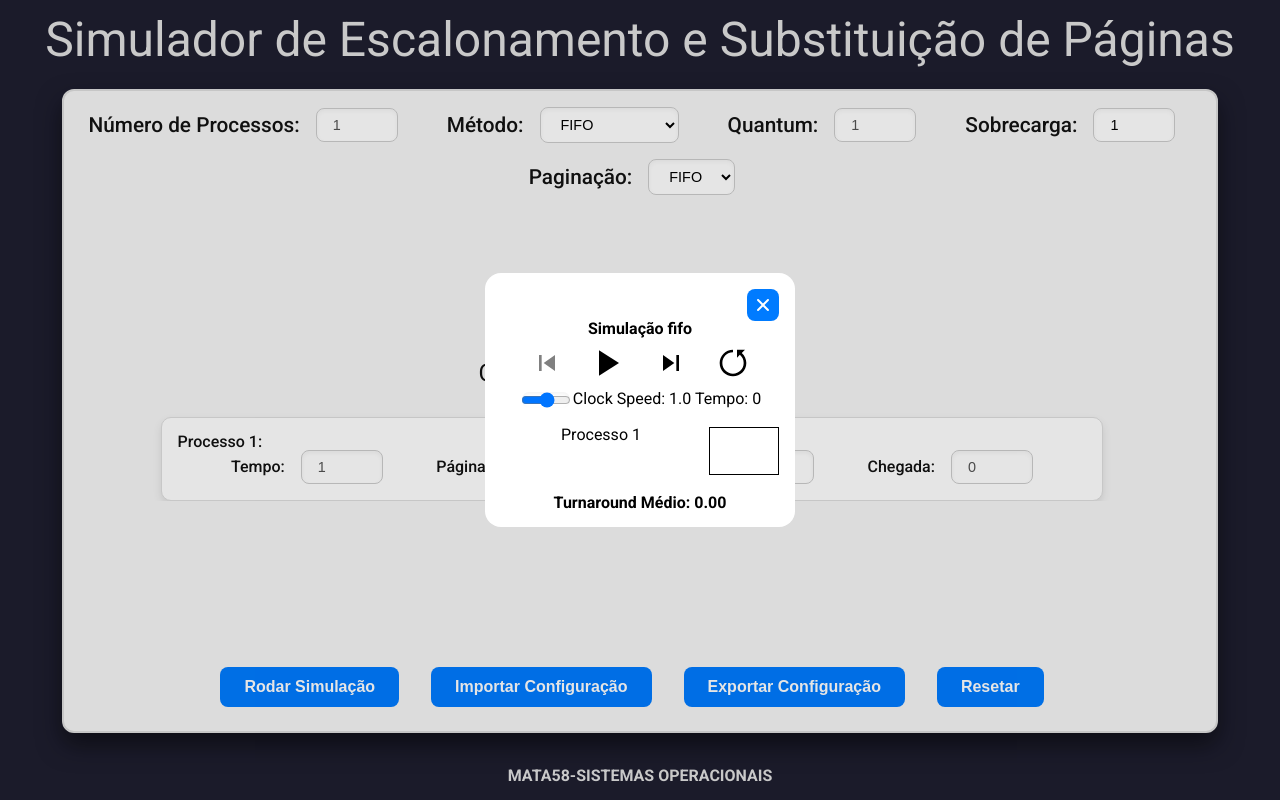
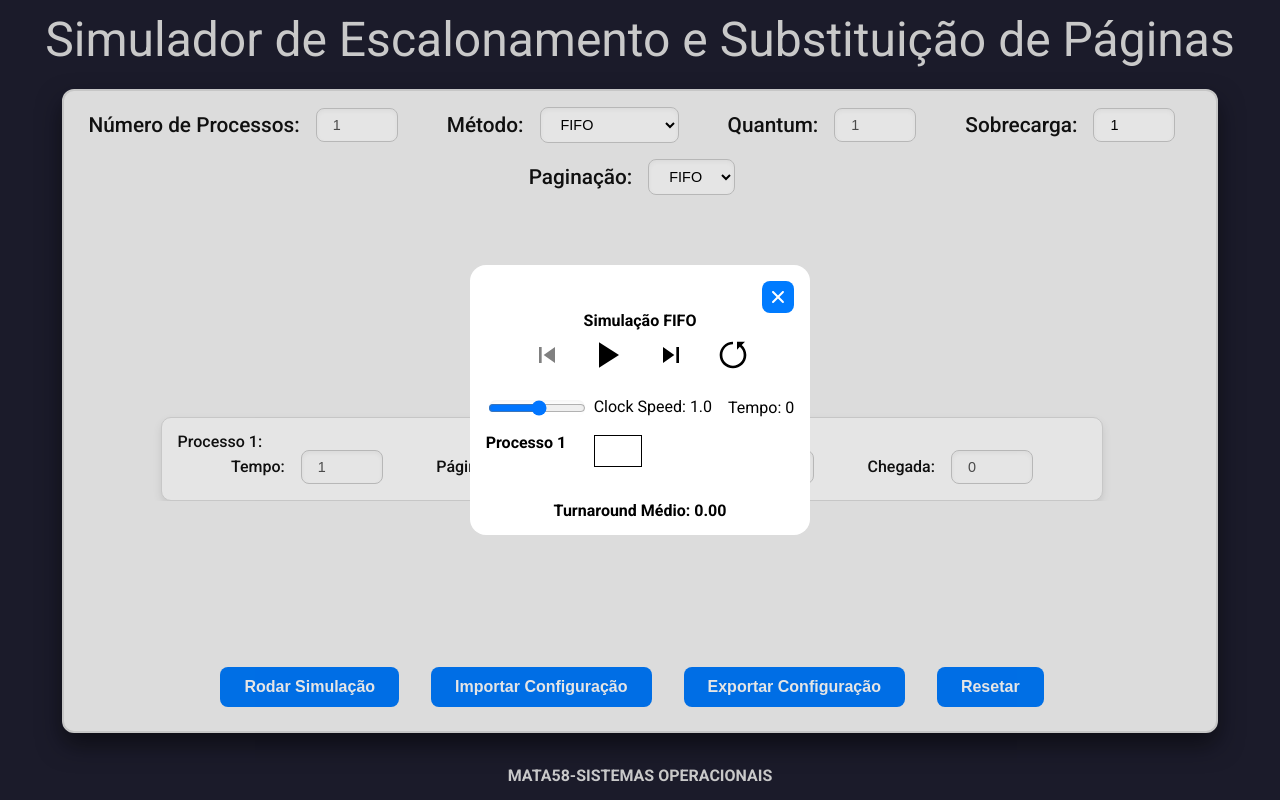
Before and after one commit to JoseRaimundo27/SimuladorSO, a React (Vite) app: page / in a window 1280 px wide. Both pictures are taken after a click on the button "Rodar Simulação". Built offline with nearby package versions, Linux system fonts and the light colour scheme.

Commit message:
ajusta layout e animação da simulação

```diff
--- a/src/algorithms/Simulation/index.jsx
+++ b/src/algorithms/Simulation/index.jsx
@@ -9,11 +9,13 @@ import { Memory } from "../../memory/memory";
 export default function Simulation({ algorithm, processData, quantum = 1, overhead = 1, pagination }) {
     const [simulationData, setSimulationData] = useState([]);
     const moment = useRef(0);
+    const lastTick = useRef(Date.now());
     const [majorTime, setMajorTime] = useState(0);
     const [minorTime, setMinorTime] = useState(0);
     const [finalTime, setFinalTime] = useState(0);
     const [speed, setSpeed] = useState(1);
     const [simulationState, setSimulationState] = useState('paused');
+
     const memory = new Memory(pagination);
 
     useEffect(() => {
@@ -23,7 +25,9 @@ export default function Simulation({ algorithm, processData, quantum = 1, overhe
             if (simulationState != 'running')
                 return;
 
-            moment.current = moment.current + 0.05 * speed;
+            moment.current += (Date.now() - lastTick.current) * speed / 1000;
+            lastTick.current = Date.now();
+
             var mj = Math.floor(moment.current);
             setMinorTime(moment.current - mj);
             if (mj != majorTime) {
@@ -32,6 +36,7 @@ export default function Simulation({ algorithm, processData, quantum = 1, overhe
         }, 50);
         return () => clearInterval(interval);
     }, [finalTime, majorTime, simulationState, speed])
+
     useEffect(() => {
         var time = 0;
         processData.forEach(p => {
@@ -67,7 +72,7 @@ export default function Simulation({ algorithm, processData, quantum = 1, overhe
                 if (currentProcess) {
                     const pageFaults = memory.load(currentProcess.id, currentProcess.paginas);
                     time += pageFaults;
-                    if (pageFaults) currentProcess.timeline.push(...Array(pageFaults).fill('wait'));
+                    currentProcess.timeline.push(...Array(pageFaults).fill('loading'));
                 }
             }
 
@@ -124,6 +129,8 @@ export default function Simulation({ algorithm, processData, quantum = 1, overhe
                 return "Em Execução";
             case 'wait':
                 return "Em Espera";
+            case 'loading':
+                return "Falha de página";
             case 'over':
                 return "Sobrecarga";
             case 'idle':
@@ -137,10 +144,13 @@ export default function Simulation({ algorithm, processData, quantum = 1, overhe
         setSpeed(e.target.value);
     }
     function handleTogglePlay() {
-        if (simulationState === 'running')
+        if (simulationState === 'running') {
             setSimulationState('paused');
-        else
+        }
+        else {
+            lastTick.current = Date.now();
             setSimulationState('running');
+        }
     }
     function handlePrevious() {
         if (majorTime > 0) {
@@ -169,7 +179,7 @@ export default function Simulation({ algorithm, processData, quantum = 1, overhe
 
     return (
         <>
-            <h3>Simulação {algorithm}</h3>
+            <h3>Simulação {algorithm.toUpperCase()}</h3>
             <div>
                 <button
                     className="simulation-controller-button"
@@ -195,21 +205,26 @@ export default function Simulation({ algorithm, processData, quantum = 1, overhe
                 </button>
             </div>
             <div className="simulation-speed">
-                <input disabled={simulationState !== 'paused'} type="range" id="speed" name="speed" min="0.1" max="2" step="0.1" onChange={handleChangeSpeed} />
-                <label htmlFor="speed">Clock Speed: {parseFloat(speed).toFixed(1)} Tempo: {majorTime}</label>
+                <div>
+                    <input disabled={simulationState !== 'paused'} type="range" id="speed" name="speed" min="0.1" max="2" step="0.1" onChange={handleChangeSpeed} />
+                    <label htmlFor="speed">Clock Speed: {parseFloat(speed).toFixed(1)}</label>
+                </div>
+                <span>
+                    Tempo: {majorTime}
+                </span>
             </div>
             <div className="simulation-container">
 
                 {simulationData.map((p) => (
                     <div key={p.id} className="process-row">
                         <h4>
-                            Processo {p.id}
+                            <strong>Processo {p.id}</strong>
                             <br></br>
                             {getStatus(p, majorTime)}
                         </h4>
                         <div className="process-timeline">
                             {p.timeline.map((state, index) => (
-                                <TimelineBlock key={index} state={state} index={index} majorTime={majorTime} minorTime={minorTime} />
+                                <TimelineBlock key={index} {...{ state, index, majorTime, minorTime }} />
                             ))}
 
                         </div>
--- a/src/algorithms/style.css
+++ b/src/algorithms/style.css
@@ -11,6 +11,14 @@
   flex-grow: 1;
 }
 
+.simulation-speed {
+  display: flex;
+  justify-content: space-between;
+  align-items: center;
+  gap: 1rem;
+  margin: 1rem 0;
+}
+
 .simulation-speed input {
   vertical-align: middle;
   width: 2rem;
@@ -21,8 +29,9 @@
 }
 
 .simulation-speed input[type=range] {
-  width: 3rem;
+  width: 6rem;
   padding: 0;
+  margin-right: 0.5rem;
 }
 
 .process-row {
@@ -33,9 +42,13 @@
 
 .process-row h4 {
   font-size: 1rem;
-  min-width: 200px;
+  min-width: 100px;
   margin: 0;
+  text-align: left;
+}
 
+.process-row h4 strong {
+  font-weight: bold;
 }
 
 .process-timeline {
--- a/src/components/TimelineBlock/index.jsx
+++ b/src/components/TimelineBlock/index.jsx
@@ -2,12 +2,14 @@ import React from "react";
 import "./style.css";
 
 const TimelineBlock = ({ state, index, majorTime, minorTime }) => {
-  const getClassName = (state) => {
+  function getClassName(state) {
     switch (state) {
       case "exe":
         return "green";
       case "wait":
         return "yellow";
+      case "loading":
+        return "orange";
       case "idle":
         return "light-gray";
       case "end":
@@ -19,12 +21,14 @@ const TimelineBlock = ({ state, index, majorTime, minorTime }) => {
     }
   };
 
-  function getColor() {
+  function getColor(state) {
     switch (state) {
       case "exe":
         return "green";
       case "wait":
         return "yellow";
+      case "loading":
+        return "orange";
       case "idle":
         return "lightgray";
       case "end":
@@ -41,7 +45,7 @@ const TimelineBlock = ({ state, index, majorTime, minorTime }) => {
       key={index}
       className={`timeline-block ${getClassName(state)} ${index > majorTime ? "invisible" : ""} ${index === majorTime ? "progress" : ""}`}
     >
-      {index === majorTime && (<div className="timeline-progress" style={{ height: "100%", width: `${minorTime * 100}%`, backgroundColor: `${getColor()}` }}></div>)}
+      {index === majorTime && (<div className={`timeline-progress ${getClassName(state)}`} style={{ height: "100%", width: `${minorTime * 100}%` }}></div>)}
       <p >
       {index}
       </p>
--- a/src/components/TimelineBlock/style.css
+++ b/src/components/TimelineBlock/style.css
@@ -1,12 +1,17 @@
 .timeline-block {
-  width: 70px;
-  height: 3rem;
+  width: 3rem;
+  height: 2rem;
   background-color: lightgray;
   box-sizing: border-box;
   display: flex;
   align-items: center;
-  justify-content: center;
+  justify-content: flex-start;
+  position: relative;
+}
 
+.timeline-block p {
+  width: 100%;
+  text-align: center;
 }
 
 div p{
@@ -36,11 +41,21 @@ div p{
 }
 
 .timeline-block.yellow {
-  background-color: rgb(207, 207, 1);
+  background-color: gold;
   color: white;
 
 }
 .timeline-block.yellow p {
+  display: block;
+  color: white;
+}
+
+.timeline-block.orange {
+  background-color: orange;
+  color: white;
+
+}
+.timeline-block.orange p {
   display: block;
   color: white;
 }
@@ -68,3 +83,63 @@ div p{
 .timeline-block.red p {
   display: block; /* ou inline, conforme necessário */
 }
+
+
+.timeline-progress {
+  position: absolute;
+  top: 0;
+  left: 0;
+  opacity: 0.5;
+}
+
+.timeline-progress.green {
+  background-color: green;
+  color: white;
+}
+.timeline-progress.green p {
+  display: block;
+}
+
+.timeline-progress.yellow {
+  background-color: gold;
+  color: white;
+
+}
+.timeline-progress.yellow p {
+  display: block;
+  color: white;
+}
+
+.timeline-progress.orange {
+  background-color: orange;
+  color: white;
+
+}
+.timeline-progress.orange p {
+  display: block;
+  color: white;
+}
+
+.timeline-progress.light-gray {
+  background-color: lightgray;
+  color: black;
+}
+.timeline-progress.light-gray p {
+  display: block;
+}
+
+.timeline-progress.dark-gray {
+  background-color: rgb(95, 95, 95);
+  color: white;
+}
+.timeline-progress.dark-gray p {
+  display: block; /* ou inline, conforme necessário */
+}
+
+.timeline-progress.red {
+  background-color: red;
+  color: white;
+}
+.timeline-progress.red p {
+  display: block; /* ou inline, conforme necessário */
+}
```
